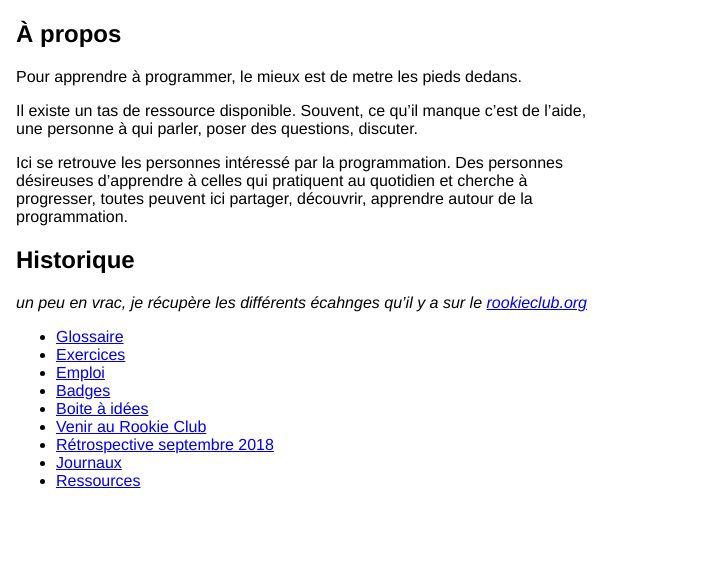
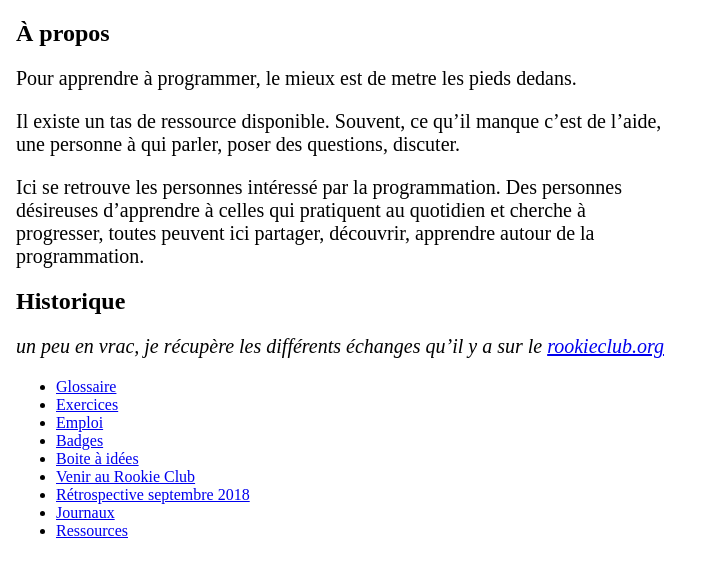
Before and after one commit to rookie-club/rookie-club.github.io, a Jekyll site: the page built from index.md, in a window 1280 px wide. Shown: the top 577 px of the page, without its empty margins (0-711 px from the left). Built offline with Jekyll 4.4.1, drawn with Linux system fonts in a browser that asks for light colours.

Commit message:
Petite rectification sur la taille de font
et typo

```diff
--- a/_layouts/default.html
+++ b/_layouts/default.html
@@ -7,9 +7,10 @@
     <style>
       body {
         margin:1em;
-        font-family: Helvetica;
+        font-family: Palantino, serif;
       }
       p {
+        font-size: 1.25rem;
         max-width: 65ch;
       }
     </style>
--- a/index.md
+++ b/index.md
@@ -14,7 +14,7 @@ Ici se retrouve les personnes intéressé par la programmation. Des personnes d
 
 ## Historique
 
-_un peu en vrac, je récupère les différents écahnges qu'il y a sur le [rookieclub.org](http://rookieclub.org)_
+_un peu en vrac, je récupère les différents échanges qu'il y a sur le [rookieclub.org](http://rookieclub.org)_
 
 - [Glossaire](rookieclub/glossaire)
 - [Exercices](rookieclub/exercices)
```
